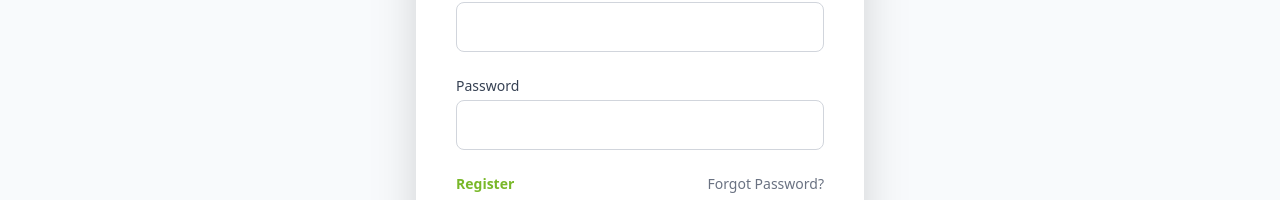
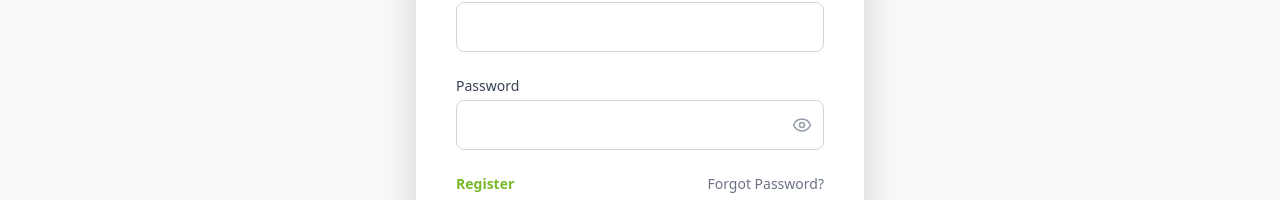
Before and after one commit to hklfsyh/HarmoniAlam, a React (Vite) app: page /login in a window 1280 px wide. Shown: the part 427-627 px from the top of the page. Built offline with nearby package versions, Linux system fonts and the light colour scheme.

Commit message:
benerin reset pw

```diff
--- a/src/pages/Login.tsx
+++ b/src/pages/Login.tsx
@@ -1,4 +1,5 @@
 import React, { useState } from 'react';
+import { Eye, EyeOff } from 'lucide-react';
 import { Link, useNavigate } from 'react-router-dom';
 import axios from 'axios';
 import { useMutation } from '@tanstack/react-query';
@@ -36,6 +37,7 @@ const forgotPasswordRequest = async (email: string) => {
 const LoginPage: React.FC = () => {
   const [email, setEmail] = useState('');
   const [password, setPassword] = useState('');
+  const [showPassword, setShowPassword] = useState(false);
   const { login } = useAuth();
   const navigate = useNavigate();
 
@@ -93,7 +95,28 @@ const LoginPage: React.FC = () => {
               <div className="text-left"><h2 className="text-3xl font-bold text-[#1A3A53]">Welcome</h2><p className="text-gray-500 mt-1">Sign in to your HarmoniAlam account</p></div>
               <form onSubmit={handleSubmit} className="mt-8 space-y-6">
                   <div><label htmlFor="email" className="block text-sm font-medium text-gray-700">Email</label><input id="email" type="email" value={email} onChange={(e) => setEmail(e.target.value)} required className="mt-1 block w-full px-4 py-3 border border-gray-300 rounded-lg"/></div>
-                  <div><label htmlFor="password" className="block text-sm font-medium text-gray-700">Password</label><input id="password" type="password" value={password} onChange={(e) => setPassword(e.target.value)} required className="mt-1 block w-full px-4 py-3 border border-gray-300 rounded-lg"/></div>
+                  <div>
+                    <label htmlFor="password" className="block text-sm font-medium text-gray-700">Password</label>
+                    <div className="relative">
+                      <input
+                        id="password"
+                        type={showPassword ? 'text' : 'password'}
+                        value={password}
+                        onChange={(e) => setPassword(e.target.value)}
+                        required
+                        className="mt-1 block w-full px-4 py-3 border border-gray-300 rounded-lg pr-12"
+                      />
+                      <button
+                        type="button"
+                        tabIndex={-1}
+                        className="absolute right-3 top-1/2 -translate-y-1/2 text-gray-400 hover:text-gray-700"
+                        onClick={() => setShowPassword((prev) => !prev)}
+                        aria-label={showPassword ? 'Sembunyikan password' : 'Lihat password'}
+                      >
+                        {showPassword ? <EyeOff size={20} /> : <Eye size={20} />}
+                      </button>
+                    </div>
+                  </div>
                   <div className="flex items-center justify-between text-sm">
                       <Link to="/register" className="font-semibold text-[#79B829] hover:underline">Register</Link>
                       <button type="button" onClick={() => setIsForgotModalOpen(true)} className="font-medium text-gray-500 hover:underline">
--- a/src/pages/ResetPasswordPage.tsx
+++ b/src/pages/ResetPasswordPage.tsx
@@ -1,4 +1,5 @@
 import React, { useState, useEffect } from 'react';
+import { Eye, EyeOff } from 'lucide-react';
 import { useNavigate, useSearchParams } from 'react-router-dom';
 import { useMutation } from '@tanstack/react-query';
 import publicApi from '../API/publicApi';
@@ -17,6 +18,8 @@ const ResetPasswordPage: React.FC = () => {
 
   const [password, setPassword] = useState('');
   const [confirmPassword, setConfirmPassword] = useState('');
+  const [showPassword, setShowPassword] = useState(false);
+  const [showConfirmPassword, setShowConfirmPassword] = useState(false);
   const [token, setToken] = useState<string | null>(null);
 
   const [isSuccessModalOpen, setIsSuccessModalOpen] = useState(false);
@@ -77,12 +80,46 @@ const ResetPasswordPage: React.FC = () => {
               <div className="text-left"><h2 className="text-3xl font-bold text-[#1A3A53]">Reset Password</h2><p className="text-gray-500 mt-1">Masukkan password baru Anda di bawah ini.</p></div>
               <form onSubmit={handleSubmit} className="mt-8 space-y-6">
                   <div>
-                      <label className="block text-sm font-medium text-gray-700">Password Baru</label>
-                      <input type="password" value={password} onChange={(e) => setPassword(e.target.value)} required className="mt-1 block w-full px-4 py-3 border rounded-lg"/>
+                    <label className="block text-sm font-medium text-gray-700">Password Baru</label>
+                    <div className="relative">
+                      <input
+                        type={showPassword ? 'text' : 'password'}
+                        value={password}
+                        onChange={(e) => setPassword(e.target.value)}
+                        required
+                        className="mt-1 block w-full px-4 py-3 border rounded-lg pr-12"
+                      />
+                      <button
+                        type="button"
+                        tabIndex={-1}
+                        className="absolute right-3 top-1/2 -translate-y-1/2 text-gray-400 hover:text-gray-700"
+                        onClick={() => setShowPassword((prev) => !prev)}
+                        aria-label={showPassword ? 'Sembunyikan password' : 'Lihat password'}
+                      >
+                        {showPassword ? <EyeOff size={20} /> : <Eye size={20} />}
+                      </button>
+                    </div>
                   </div>
                   <div>
-                      <label className="block text-sm font-medium text-gray-700">Konfirmasi Password Baru</label>
-                      <input type="password" value={confirmPassword} onChange={(e) => setConfirmPassword(e.target.value)} required className="mt-1 block w-full px-4 py-3 border rounded-lg"/>
+                    <label className="block text-sm font-medium text-gray-700">Konfirmasi Password Baru</label>
+                    <div className="relative">
+                      <input
+                        type={showConfirmPassword ? 'text' : 'password'}
+                        value={confirmPassword}
+                        onChange={(e) => setConfirmPassword(e.target.value)}
+                        required
+                        className="mt-1 block w-full px-4 py-3 border rounded-lg pr-12"
+                      />
+                      <button
+                        type="button"
+                        tabIndex={-1}
+                        className="absolute right-3 top-1/2 -translate-y-1/2 text-gray-400 hover:text-gray-700"
+                        onClick={() => setShowConfirmPassword((prev) => !prev)}
+                        aria-label={showConfirmPassword ? 'Sembunyikan password' : 'Lihat password'}
+                      >
+                        {showConfirmPassword ? <EyeOff size={20} /> : <Eye size={20} />}
+                      </button>
+                    </div>
                   </div>
                   <div>
                       <button type="submit" disabled={mutation.isPending || !token} className="w-full flex justify-center py-3 px-4 rounded-lg text-lg font-bold text-white bg-[#1A3A53] hover:bg-opacity-90 disabled:bg-slate-400">
```
